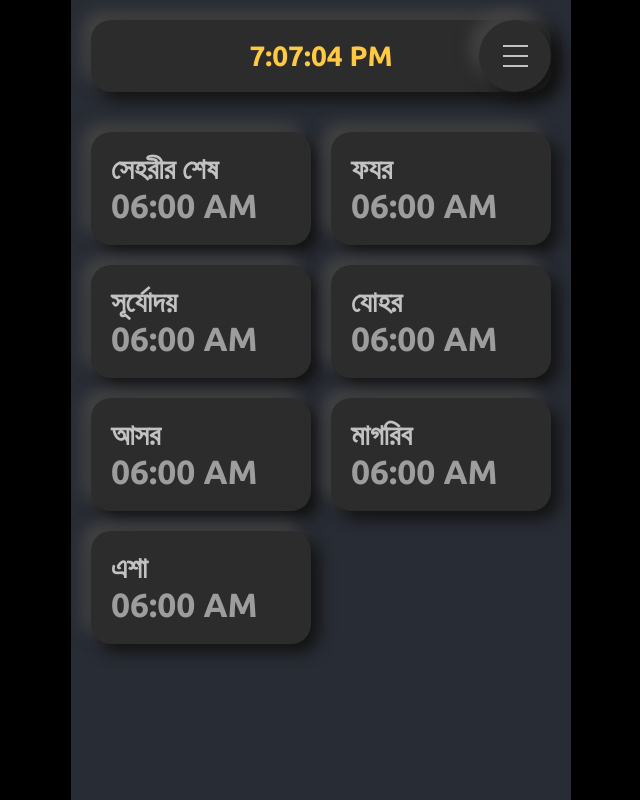
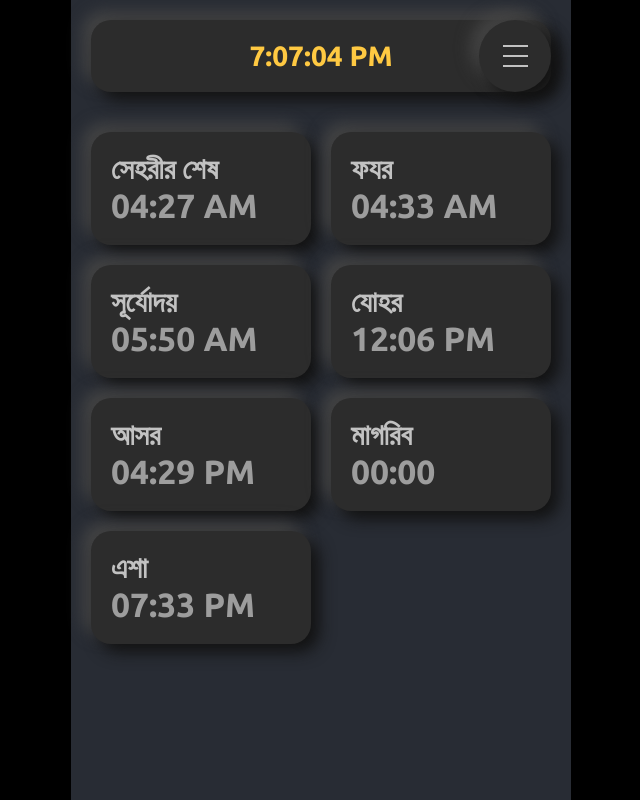
Before and after one commit to OpenIslamicApp/prayer-time, a React (Create React App) app: page / in a window 1280 px wide. Shown: the whole page, without its empty margins (319-959 px from the left). Built offline with nearby package versions, Linux system fonts and the light colour scheme.

Commit message:
🛠🔖✨body sagrition and logic added

```diff
--- a/src/App.js
+++ b/src/App.js
@@ -1,20 +1,47 @@
-import React, { useState } from "react";
-import TimeBox from "./components/TimeBox";
+import React, { useState, useEffect } from "react";
+
+// style
+import { HomeContainer } from "./styles/style";
+
+// layout
+import Header from "./layout/Header";
+import Menu from "./layout/Menu";
+import Body from "./layout/Body";
+
+// translation
 import { timeKeyBangla } from "./data/timeKey/bangla";
 import { timeKeyEnglish } from "./data/timeKey/english";
-import Header from "./layout/Header";
-import Menu from "./layout/Menu";
-import { HomeContainer } from "./styles/style";
 
 function App() {
   const [menu, setMenu] = useState(false);
-  const [language, setLanguage] = useState("bangla");
+
+  const [language, setLanguage] = useState(
+    localStorage.language ? localStorage.language : "bangla"
+  );
+  useEffect(() => {
+    localStorage.setItem("language", language);
+  }, [language]);
   const LANGU =
     language === "bangla"
       ? timeKeyBangla
       : language === "english"
       ? timeKeyEnglish
       : timeKeyEnglish;
+
+  const [Country, setCountry] = useState(
+    localStorage.country ? localStorage.country : "bd"
+  );
+  useEffect(() => {
+    localStorage.setItem("country", Country);
+  }, [Country]);
+
+  const [State, setState] = useState(
+    localStorage.state ? localStorage.state : "dhaka"
+  );
+  useEffect(() => {
+    localStorage.setItem("state", State);
+  }, [State]);
+
   const [Time, setTime] = useState();
   setInterval(() => {
     setTime(new Date().toLocaleTimeString());
@@ -23,16 +50,16 @@ function App() {
   return (
     <HomeContainer>
       <Header Time={Time} menu={menu} setMenu={setMenu} />
-      <Menu menu={menu} language={language} setLanguage={setLanguage} />
-      <div className="body">
-        <TimeBox name={LANGU[0]} time="06:00 AM" />
-        <TimeBox name={LANGU[1]} time="06:00 AM" />
-        <TimeBox name={LANGU[2]} time="06:00 AM" />
-        <TimeBox name={LANGU[3]} time="06:00 AM" />
-        <TimeBox name={LANGU[4]} time="06:00 AM" />
-        <TimeBox name={LANGU[5]} time="06:00 AM" />
-        <TimeBox name={LANGU[6]} time="06:00 AM" />
-      </div>
+      <Menu
+        menu={menu}
+        language={language}
+        setLanguage={setLanguage}
+        country={Country}
+        setCountry={setCountry}
+        state={State}
+        setState={setState}
+      />
+      <Body language={LANGU} country={Country} state={State} />
     </HomeContainer>
   );
 }
--- /dev/null
+++ b/src/data/country/BD/BodyBD.js
@@ -0,0 +1,6 @@
+import React from "react";
+import BodyDhaka from "./Dhaka";
+
+export default function BodyBD({ language, state }) {
+  return <>{state === "dhaka" ? <BodyDhaka language={language} /> : ""}</>;
+}
--- /dev/null
+++ b/src/data/country/BD/Dhaka/index.js
@@ -0,0 +1,129 @@
+import React, { useState } from "react";
+import TimeBox from "../../../../components/TimeBox";
+import { april } from "./april";
+
+export default function BodyDhaka({ language }) {
+  const [MONTH, setMONTH] = useState(0);
+  const TIME =
+    MONTH && MONTH === 0
+      ? []
+      : MONTH && MONTH === 1
+      ? []
+      : MONTH && MONTH === 2
+      ? []
+      : MONTH && MONTH === 3
+      ? april
+      : MONTH && MONTH === 4
+      ? []
+      : MONTH && MONTH === 5
+      ? []
+      : MONTH && MONTH === 6
+      ? []
+      : MONTH && MONTH === 7
+      ? []
+      : MONTH && MONTH === 8
+      ? []
+      : MONTH && MONTH === 9
+      ? []
+      : MONTH && MONTH === 10
+      ? []
+      : MONTH && MONTH === 11
+      ? []
+      : [];
+
+  const [DAY, setDAY] = useState();
+
+  setInterval(() => {
+    setMONTH(new Date().getMonth());
+    setDAY(new Date().getDate());
+  }, 1000);
+
+  return (
+    <div className="body">
+      <TimeBox
+        name={language[0]}
+        time={
+          TIME !== "" &&
+          TIME !== undefined &&
+          TIME !== null &&
+          DAY &&
+          TIME[DAY].sehri
+            ? TIME[DAY].sehri
+            : "00:00"
+        }
+      />
+      <TimeBox
+        name={language[1]}
+        time={
+          TIME !== "" &&
+          TIME !== undefined &&
+          TIME !== null &&
+          DAY &&
+          TIME[DAY].fajar
+            ? TIME[DAY].fajar
+            : "00:00"
+        }
+      />
+      <TimeBox
+        name={language[2]}
+        time={
+          TIME !== "" &&
+          TIME !== undefined &&
+          TIME !== null &&
+          DAY &&
+          TIME[DAY].sunrise
+            ? TIME[DAY].sunrise
+            : "00:00"
+        }
+      />
+      <TimeBox
+        name={language[3]}
+        time={
+          TIME !== "" &&
+          TIME !== undefined &&
+          TIME !== null &&
+          DAY &&
+          TIME[DAY].dhuhur
+            ? TIME[DAY].dhuhur
+            : "00:00"
+        }
+      />
+      <TimeBox
+        name={language[4]}
+        time={
+          TIME !== "" &&
+          TIME !== undefined &&
+          TIME !== null &&
+          DAY &&
+          TIME[DAY].asr
+            ? TIME[DAY].asr
+            : "00:00"
+        }
+      />
+      <TimeBox
+        name={language[5]}
+        time={
+          TIME !== "" &&
+          TIME !== undefined &&
+          TIME !== null &&
+          DAY &&
+          TIME[DAY].maghrib
+            ? TIME[DAY].maghrib
+            : "00:00"
+        }
+      />
+      <TimeBox
+        name={language[6]}
+        time={
+          TIME !== "" &&
+          TIME !== undefined &&
+          TIME !== null &&
+          DAY &&
+          TIME[DAY].isha
+            ? TIME[DAY].isha
+            : "00:00"
+        }
+      />
+    </div>
+  );
+}
--- /dev/null
+++ b/src/layout/Body.js
@@ -0,0 +1,8 @@
+import React from "react";
+import BodyBD from "../data/country/BD/BodyBD";
+
+export default function Body({ language, country, state }) {
+  return (
+    <>{country === "bd" ? <BodyBD language={language} state={state} /> : ""}</>
+  );
+}
```
